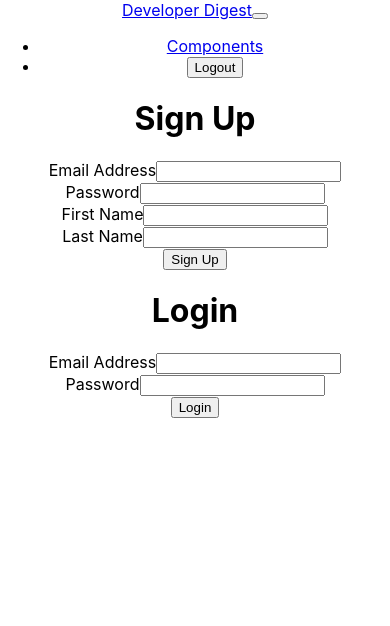
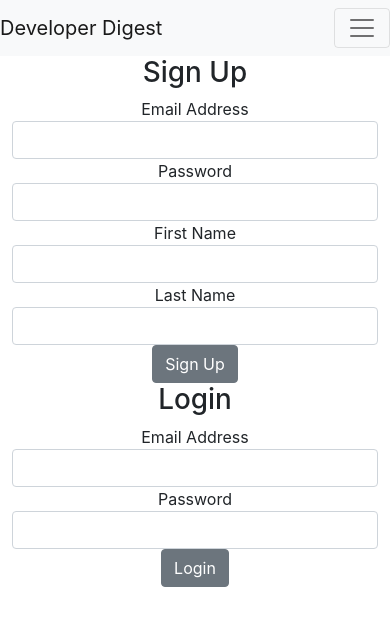
Before and after one commit to jsziems/books-client, a React (Create React App) app: page / in a window 390 px wide. Shown: the top 626 px of the page. Built offline with nearby package versions, Linux system fonts and the light colour scheme.

Commit message:
Installed react and bootstrap to fix styling issues.  Fixed navbar issue with collapsing to a hamburger menu.

```diff
--- a/package.json
+++ b/package.json
@@ -11,7 +11,9 @@
     "@types/node": "^12.20.25",
     "@types/react": "^17.0.21",
     "@types/react-dom": "^17.0.9",
+    "bootstrap": "^5.1.1",
     "react": "^17.0.2",
+    "react-bootstrap-validation": "^0.1.11",
     "react-dom": "^17.0.2",
     "react-scripts": "4.0.3",
     "reactstrap": "^8.10.0",
--- a/src/common/Sitebar.tsx
+++ b/src/common/Sitebar.tsx
@@ -1,8 +1,6 @@
-import { CardHeaderProps } from '@material-ui/core'
-import { render } from '@testing-library/react'
+
 import React, { Component } from 'react'
-import { Button, Collapse, Container, Nav, Navbar, NavbarBrand, NavbarToggler, NavItem, NavLink } from 'reactstrap'
-import { isPropertySignature } from 'typescript'
+import { Button, Collapse, Nav, Navbar, NavbarBrand, NavbarToggler, NavItem } from 'reactstrap'
 
 type Props = {
     clickLogout: () => void,
@@ -28,14 +26,20 @@ export default class Sitebar extends Component<Props, SitebarState>{
 
     render() {
         return (
-            <>
-                <Navbar background-color="yellow">
+            <div>
+                <Navbar color="light" light expand="md">
                     <NavbarBrand href="/">Developer Digest</NavbarBrand>
                     <NavbarToggler onClick={this.toggle} />
                     <Collapse isOpen={this.state.isOpen} navbar>
-                    <Nav className="ml-auto" navbar>
+                    <Nav className="mr-auto" navbar>
+                        {/* <NavItem>
+                            <NavLink href="/components/">Components</NavLink>
+                        </NavItem> */}
                         <NavItem>
-                            <NavLink href="/components/">Components</NavLink>
+                            <Button>Search</Button>
+                        </NavItem>
+                        <NavItem>
+                            <Button>Add One</Button>
                         </NavItem>
                         <NavItem>
                             <Button onClick={this.props.clickLogout}>Logout</Button>
@@ -43,7 +47,7 @@ export default class Sitebar extends Component<Props, SitebarState>{
                     </Nav>
                     </Collapse>
                 </Navbar>
-            </>
+            </div>
         )
     }
 }
--- a/src/index.tsx
+++ b/src/index.tsx
@@ -1,5 +1,6 @@
 import React from 'react';
 import ReactDOM from 'react-dom';
+import 'bootstrap/dist/css/bootstrap.min.css'
 import './index.css';
 import App from './App';
 import reportWebVitals from './reportWebVitals';
```
Also changed, not shown: 1 other file (tests, documents, lock files or other folders).
